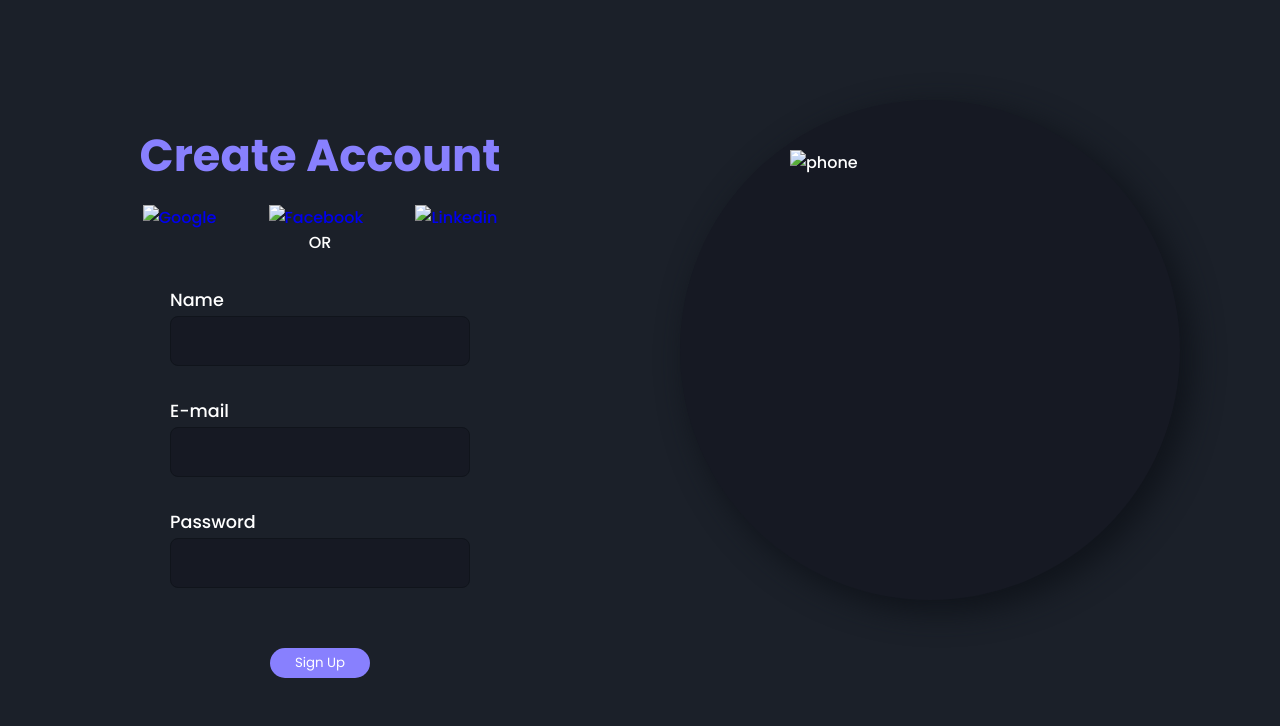
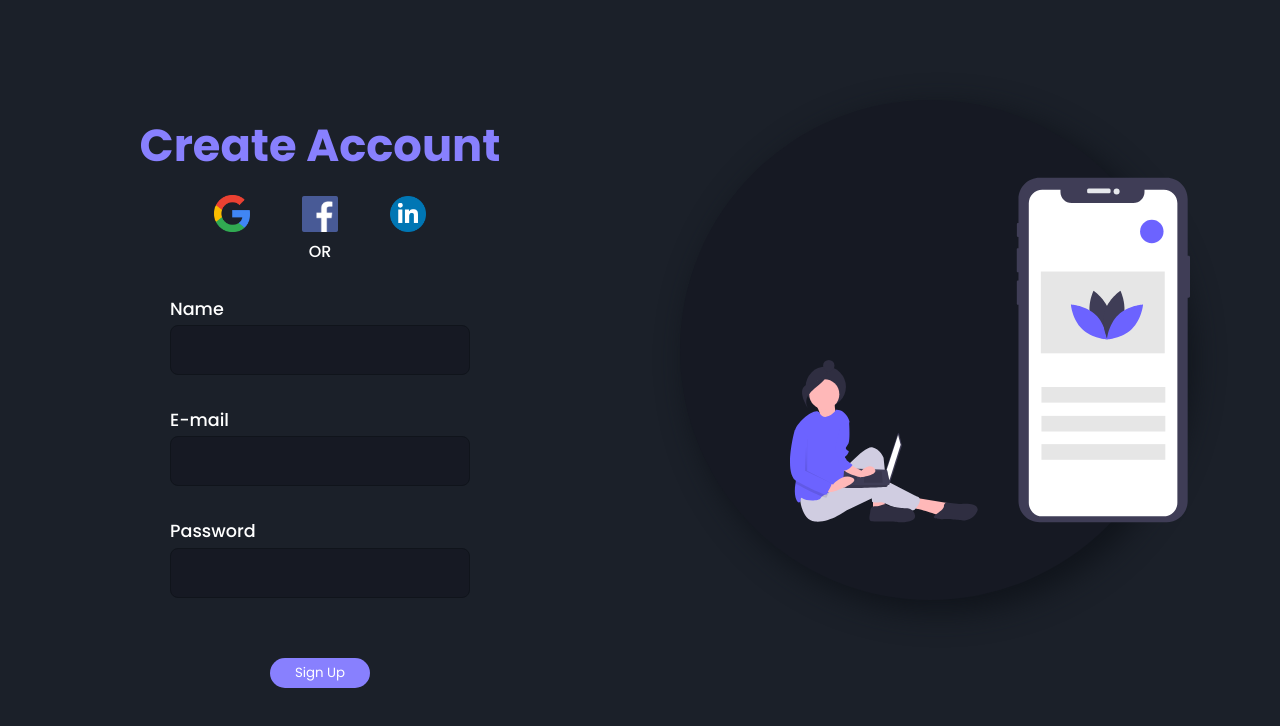
Before and after one commit to brunoalecio/register-page, a plain HTML site: page index.html in a window 1280 px wide. Drawn offline with Linux system fonts and the light colour scheme.

Commit message:
update imgs

```diff
--- a/index.html
+++ b/index.html
@@ -14,15 +14,15 @@
 
         <div class="social-media">
             <a href="#">
-                <img src="D:\Bruno Alecio\Desktop\imgs\google.png" alt="Google">
+                <img src="google.png" alt="Google">
             </a>
 
             <a href="#">
-                <img src="D:\Bruno Alecio\Desktop\imgs\facebook.png" alt="Facebook">
+                <img src="facebook.png" alt="Facebook">
             </a>
 
             <a href="#">
-                <img src="D:\Bruno Alecio\Desktop\imgs\linkedin.png" alt="Linkedin">
+                <img src="linkedin.png" alt="Linkedin">
             </a>
         </div>
 
@@ -52,7 +52,7 @@
     </main>
 
     <section class="images">
-        <img src="file:///D:/Bruno%20Alecio/Desktop/imgs/mobile.svg" alt="phone">
+        <img src="mobile.svg" alt="phone">
     </section>
 
     <section class="circle"></section>
```
Also changed, not shown: facebook.png (added), google.png (added), linkedin.png (added), mobile.svg (added).
